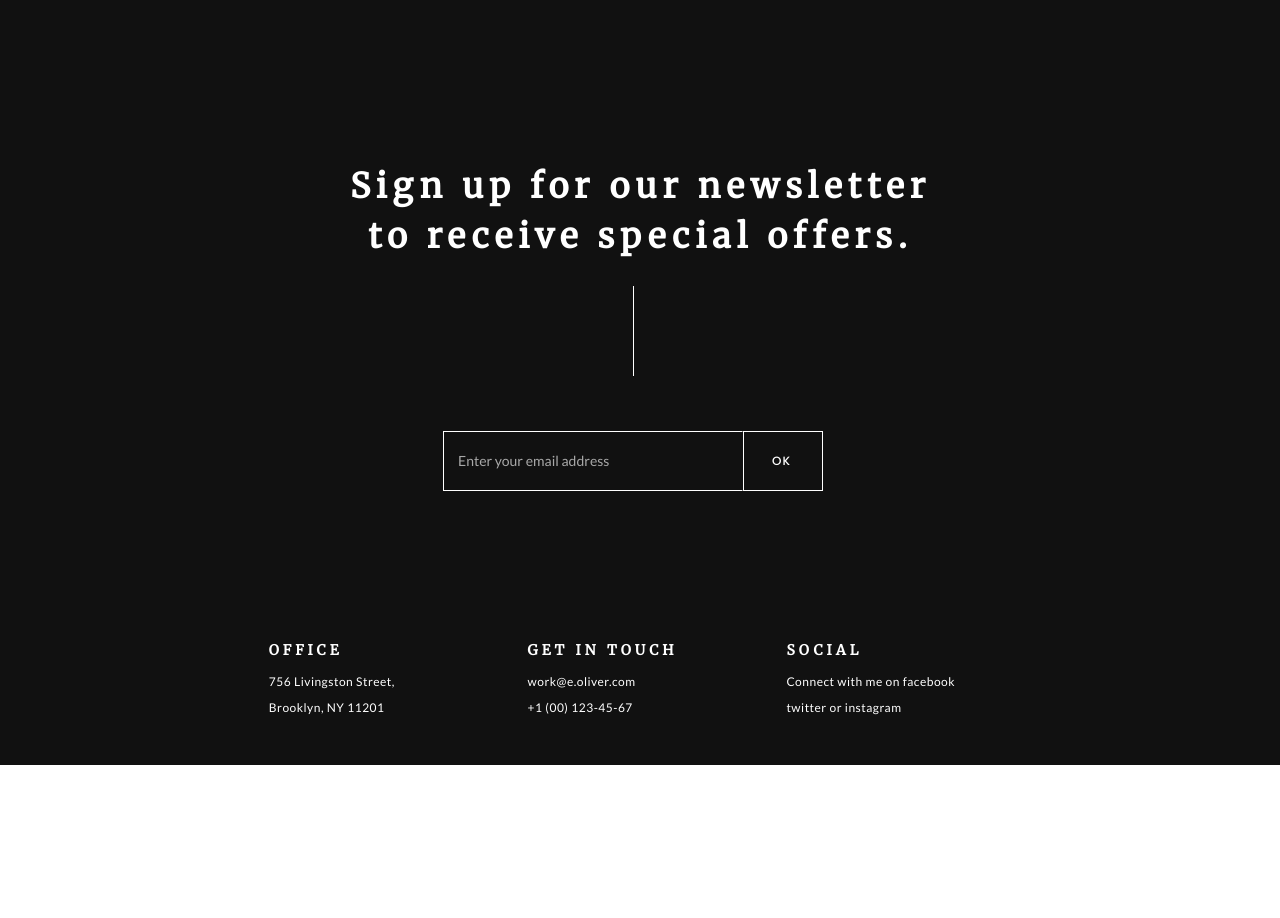
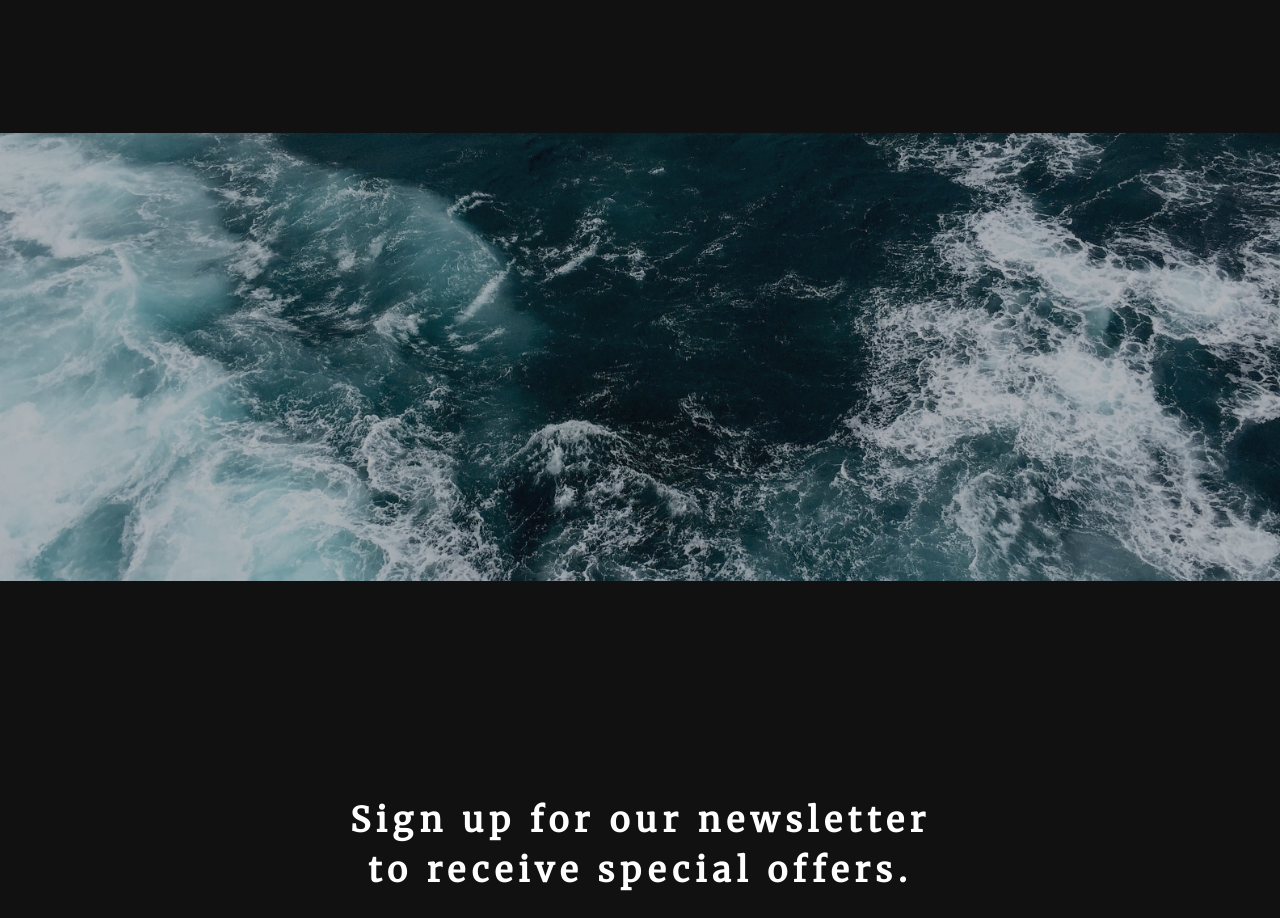
Before and after one commit to dalejodc/frontend-test, an Angular app: page /about in a window 1280 px wide. Shown: the part 2740-3658 px from the top of the page. Before the commit the page ends 3505 px from the top, so only its background shows below. Built offline with nearby package versions, Linux system fonts and the light colour scheme.

Commit message:
Image section

```diff
--- a/src/app/components/about/about.component.css
+++ b/src/app/components/about/about.component.css
@@ -4,7 +4,7 @@
     width: 100%;
     height: -moz-fit-content;
     padding-bottom: 10%;
-    background-color:var(--light-black);
+    background-color: var(--light-black);
 }
 
 /* About Title */
@@ -93,7 +93,6 @@ q:before {
     margin-bottom: 30px;
 }
 
-
 .experience-description {
     padding-left: 50px;
     padding-right: 50px;
@@ -121,40 +120,39 @@ q:before {
     z-index: -1;
 }
 
+/* Image style in historical summary*/
 
-/* Image style */
-.image-box{
+.image-box {
     margin: 30px;
 }
 
-img{
+img {
     width: 100%;
     object-fit: contain;
 }
 
-
 /* Summary styles*/
 
-.summary-box{
+.summary-box {
     padding-left: 43px !important;
 }
 
-.summary-category{
+.summary-category {
     color: white;
     font-family: 'Merriweather', serif;
     letter-spacing: 2px;
 }
 
-.summary-title{
-    color:white;
+.summary-title {
+    color: white;
     font-family: Poppins, sans-serif;
     font-weight: 600;
     font-size: 11px;
     letter-spacing: 1px;
 }
 
-.summary-description{
-    color:#5E5E5E;
+.summary-description {
+    color: #5E5E5E;
     font-weight: 600;
     font-size: 11px;
     letter-spacing: 1px;
@@ -162,9 +160,44 @@ img{
 
 .line {
     border-top: 2px solid white;
-    left:0%;
+    left: 0%;
     width: 45px;
     margin-top: 30px;
     margin-bottom: 30px;
     position: relative;
 }
+
+.photography-card {
+    /* height: 190px;
+    padding-top: 15px;
+    padding-bottom: 35px;
+    padding-left: 30px;
+    padding-right: 20px;
+    position: relative; */
+}
+
+/* To opaque the image */
+
+.layer {
+    box-shadow: inset 0 0 0 1000px rgba(25, 21, 21, 0.31);
+    top: 0;
+    bottom: 0;
+    left: 0;
+    width: 110%;
+    height: 110%;
+}
+
+#image {
+    max-width: 100%;
+    max-height: 100%;
+    background-image: url("../../../assets/images/waves.jpg");
+    background-size: cover;
+    background-repeat: no-repeat;
+    background-position: center;
+}
+
+.false {
+    /* border: 1px solid red; */
+    height: 30em;
+    line-height: 1.25;
+}
--- a/src/app/components/about/about.component.html
+++ b/src/app/components/about/about.component.html
@@ -16,7 +16,7 @@
     </div>
 
     <!-- ------------------------------------------------
-           Experience Summary
+                   Historical Experience Summary
     ------------------------------------------------- -->
 
     <!-- Experience 1-->
@@ -117,7 +117,7 @@
             <p class="summary-description">Photographer-retoucher</p>
             <p class="summary-description">2017–Present</p>
         </div>
-          <!-- Second Summary -->
+        <!-- Second Summary -->
         <div class="sixteen wide tablet three wide computer column summary-box">
             <h2 class="summary-category">Education.</h2>
             <div class="line"></div>
@@ -129,7 +129,7 @@
             <p class="summary-description">Bloomfield Hills</p>
             <p class="summary-description">MI 2013–2015</p>
         </div>
-          <!-- Third Summary -->
+        <!-- Third Summary -->
         <div class="sixteen wide tablet three wide computer column summary-box">
             <h2 class="summary-category">Equipment.</h2>
             <div class="line"></div>
@@ -143,6 +143,16 @@
         </div>
         <div class="two wide computer column"></div>
     </div>
+
+    <!-- ------------------------------------------------
+                    Full img
+    ------------------------------------------------- -->
+
+    <div class="ui grid" style="margin-top: 200px">
+        <div class=" eight wide mobile eight wide tablet sixteen wide computer column layer" id="image">
+           <div class="false"></div>
+        </div>
+    </div>
 </div>
 <app-newsletter></app-newsletter>
 <app-footer></app-footer>
--- a/src/app/components/my-work/my-work.component.html
+++ b/src/app/components/my-work/my-work.component.html
@@ -18,7 +18,7 @@
   <div class="ui grid gallery-grid">
     <div class="stretched row">
       <!-- Work 1 -->
-      <div class=" sixteen wide mobile eight wide tablet four wide computer column layer" id="work1">
+      <div class=" eight wide mobile eight wide tablet four wide computer column layer" id="work1">
         <div class="photo-work">
           <div class="overlay">
             <div class="photo-attribute">Make</div>
```
Also changed, not shown: src/assets/images/waves.jpg (added).
